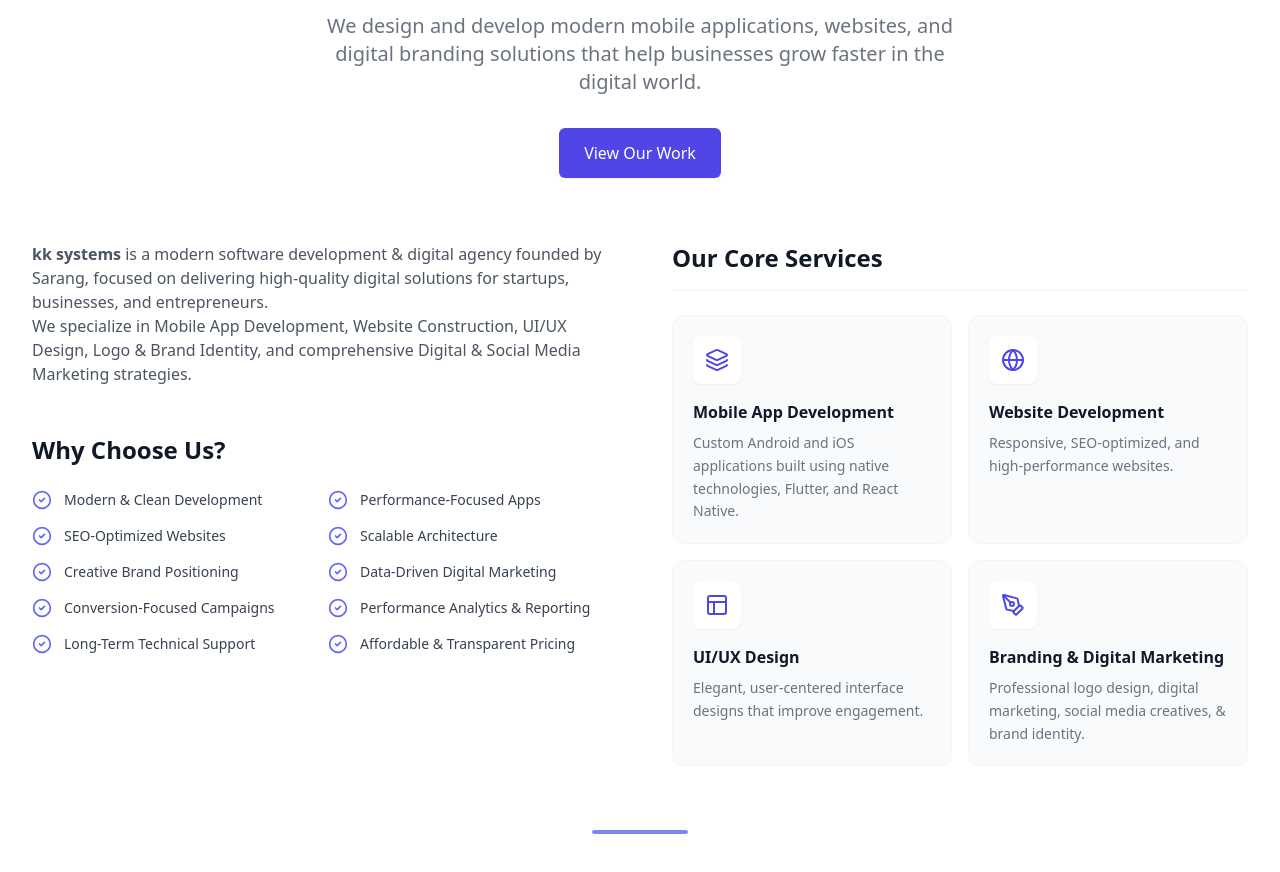
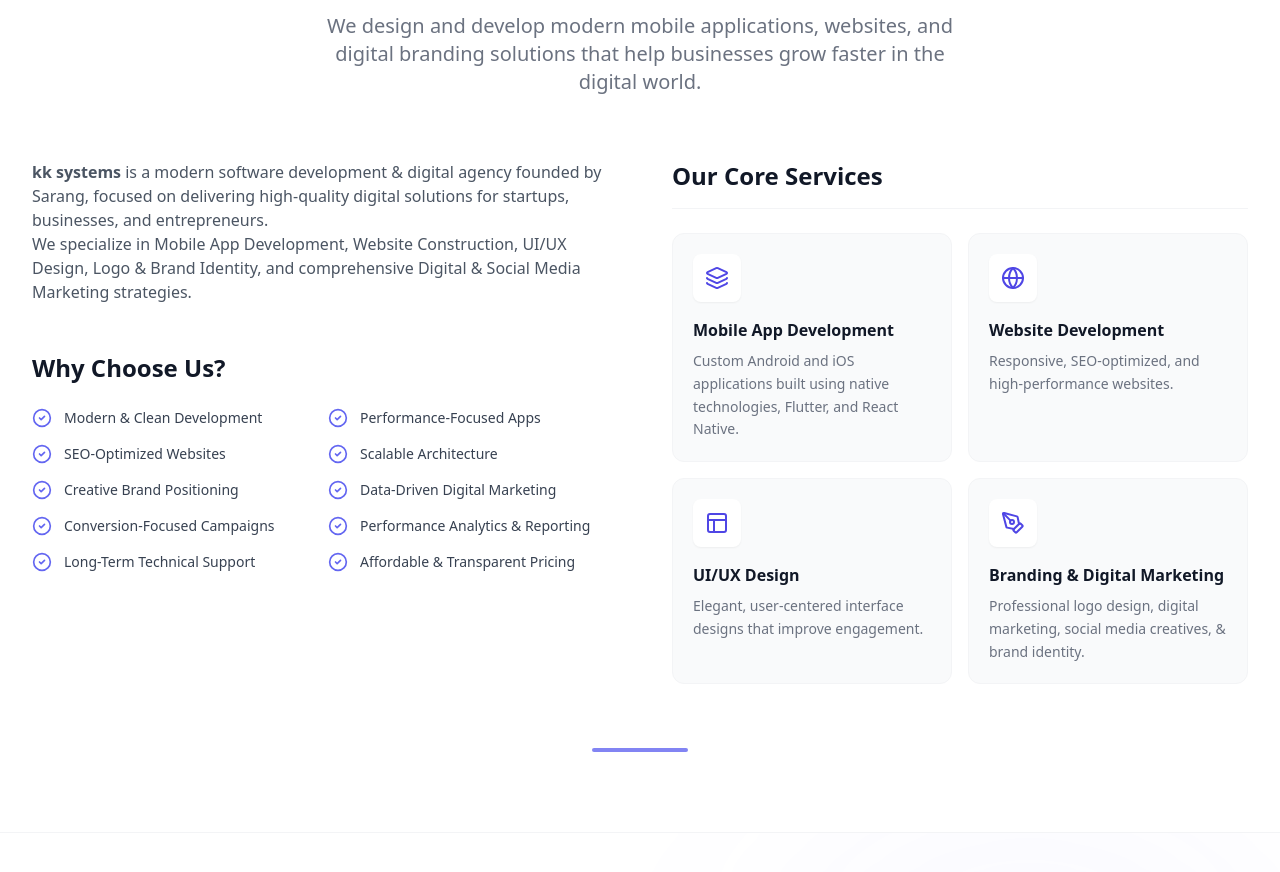
Before and after one commit to kksarang/personal-website, a React (Vite) app: page / in a window 1280 px wide. Shown: the part 3728-4600 px from the top of the page. Built offline with nearby package versions, Linux system fonts and the light colour scheme.

Commit message:
style(portfolio): remove View Our Work button from AboutKkSystems

```diff
--- a/src/components/AboutKkSystems.jsx
+++ b/src/components/AboutKkSystems.jsx
@@ -20,14 +20,6 @@
                     <p className="mt-4 max-w-2xl text-xl text-gray-500 dark:text-gray-400 mx-auto">
                         We design and develop modern mobile applications, websites, and digital branding solutions that help businesses grow faster in the digital world.
                     </p>
-                    <div className="mt-8 flex justify-center gap-4">
-                        <button
-                            onClick={() => navigate('/kksystems/work')}
-                            className="inline-flex items-center px-6 py-3 border border-transparent text-base font-medium rounded-md shadow-sm text-white bg-indigo-600 hover:bg-indigo-700 transition"
-                        >
-                            View Our Work
-                        </button>
-                    </div>
                 </div>
 
                 <div className="grid grid-cols-1 lg:grid-cols-2 gap-12 lg:gap-16 items-start">
```
